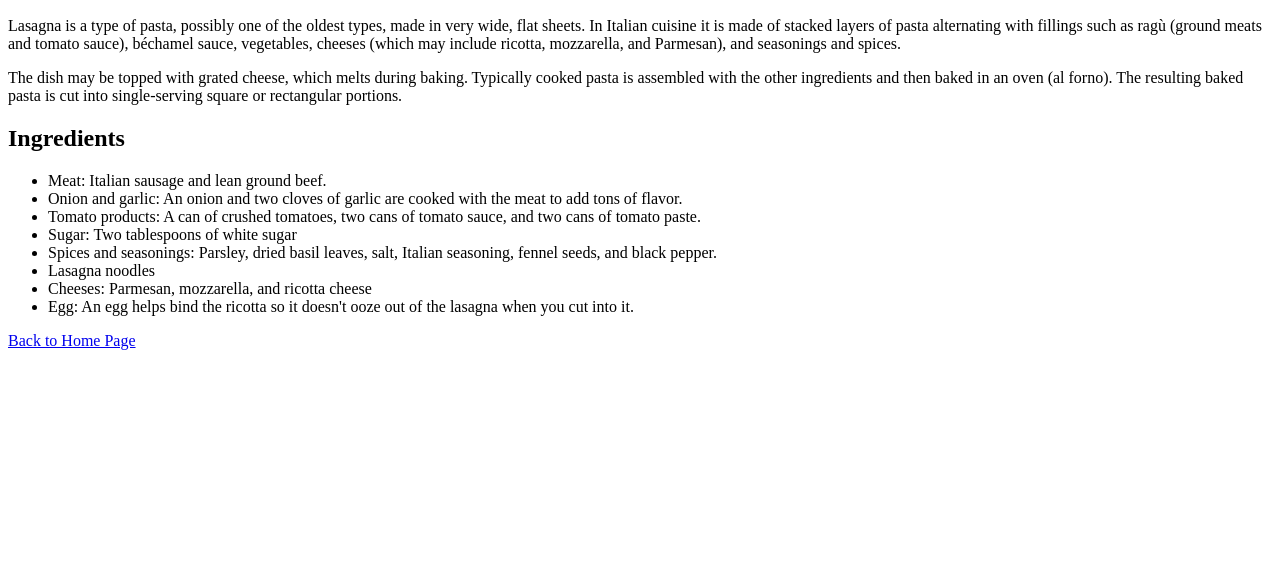
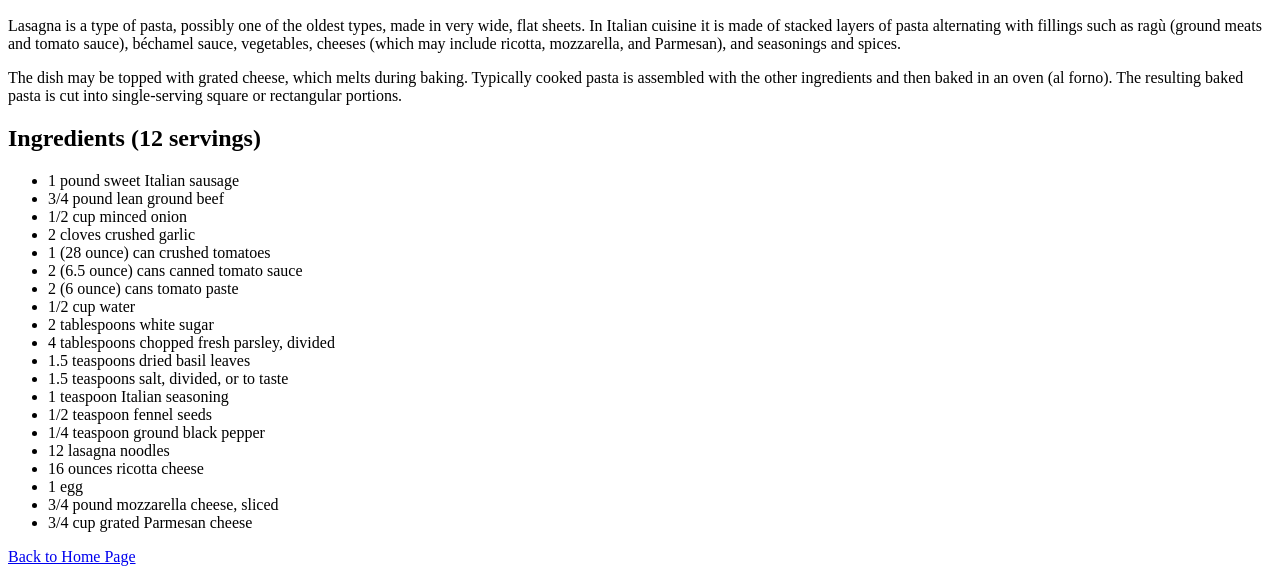
Before and after one commit to AmmarIbrahim1/odin-recipes, a plain HTML site: page recipes/lasagna.html in a window 1280 px wide. Shown: the part 434-1008 px from the top of the page. Before the commit the page ends 800 px from the top, so only its background shows below. Drawn offline with Linux system fonts and the light colour scheme.

Commit message:
Modify Ingredients section of lasagna recipe

```diff
--- a/recipes/lasagna.html
+++ b/recipes/lasagna.html
@@ -19,21 +19,30 @@
         pasta is cut into single-serving square or rectangular portions.
     </p>
 
-    <h2>Ingredients</h2>
+    <h2>Ingredients (12 servings)</h2>
     <ul>
-        <li>Meat: Italian sausage and lean ground beef.</li>
-        <li>Onion and garlic: An onion and two cloves of garlic are cooked with the meat to
-            add tons of flavor.</li>
-        <li>Tomato products: A can of crushed tomatoes, two cans of tomato sauce, and two cans
-            of tomato paste.</li>
-        <li>Sugar: Two tablespoons of white sugar</li>
-        <li>Spices and seasonings: Parsley, dried basil leaves, salt, Italian seasoning, fennel seeds,
-            and black pepper.</li>
-        <li>Lasagna noodles</li>
-        <li>Cheeses: Parmesan, mozzarella, and ricotta cheese</li>
-        <li>Egg: An egg helps bind the ricotta so it doesn't ooze out of the lasagna when you cut into
-            it.</li>
+        <li>1 pound sweet Italian sausage</li>
+        <li>3/4 pound lean ground beef</li>
+        <li>1/2 cup minced onion</li>
+        <li>2 cloves crushed garlic</li>
+        <li>1 (28 ounce) can crushed tomatoes</li>
+        <li>2 (6.5 ounce) cans canned tomato sauce</li>
+        <li>2 (6 ounce) cans tomato paste</li>
+        <li>1/2 cup water</li>
+        <li>2 tablespoons white sugar</li>
+        <li>4 tablespoons chopped fresh parsley, divided</li>
+        <li>1.5 teaspoons dried basil leaves</li>
+        <li>1.5 teaspoons salt, divided, or to taste</li>
+        <li>1 teaspoon Italian seasoning</li>
+        <li>1/2 teaspoon fennel seeds</li>
+        <li>1/4 teaspoon ground black pepper</li>
+        <li>12 lasagna noodles</li>
+        <li>16 ounces ricotta cheese</li>
+        <li>1 egg</li>
+        <li>3/4 pound mozzarella cheese, sliced</li>
+        <li>3/4 cup grated Parmesan cheese</li>
     </ul>
+
 
     <a href="../index.html">Back to Home Page</a>
 </body>
```
